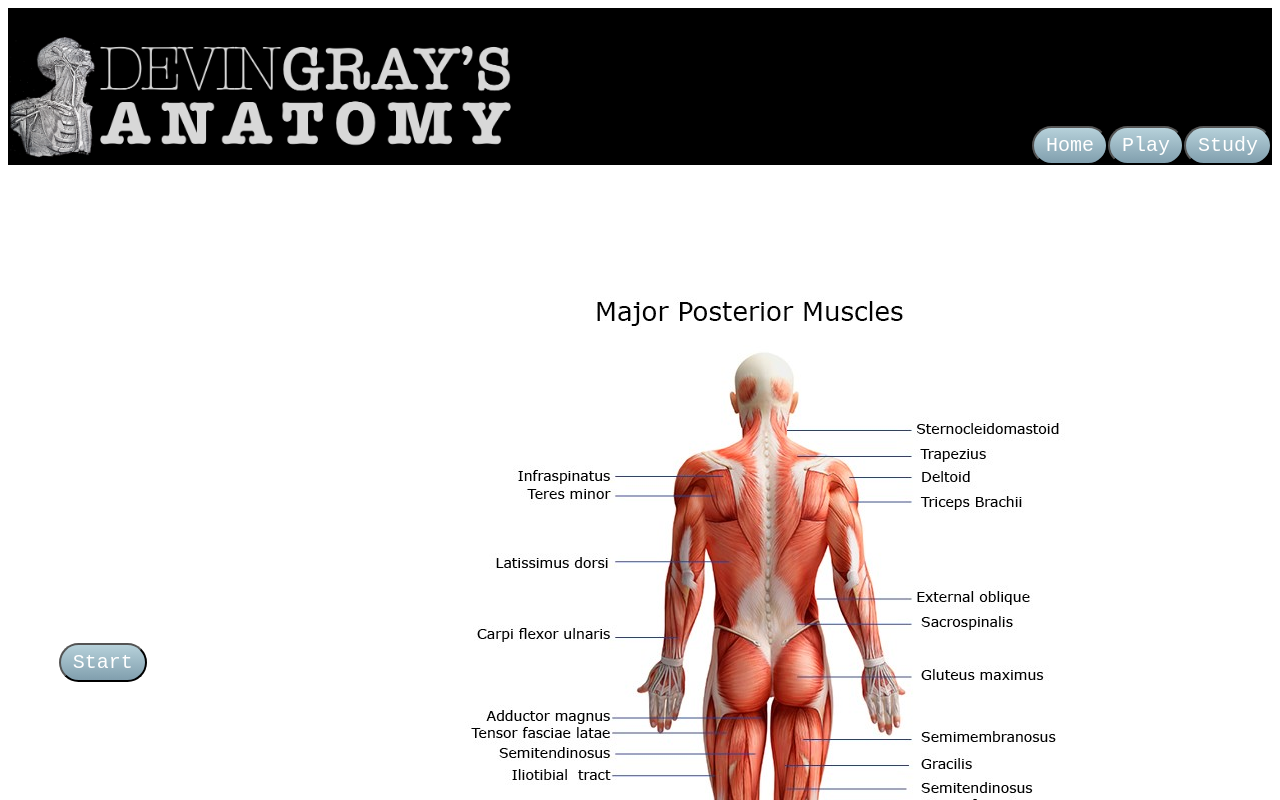
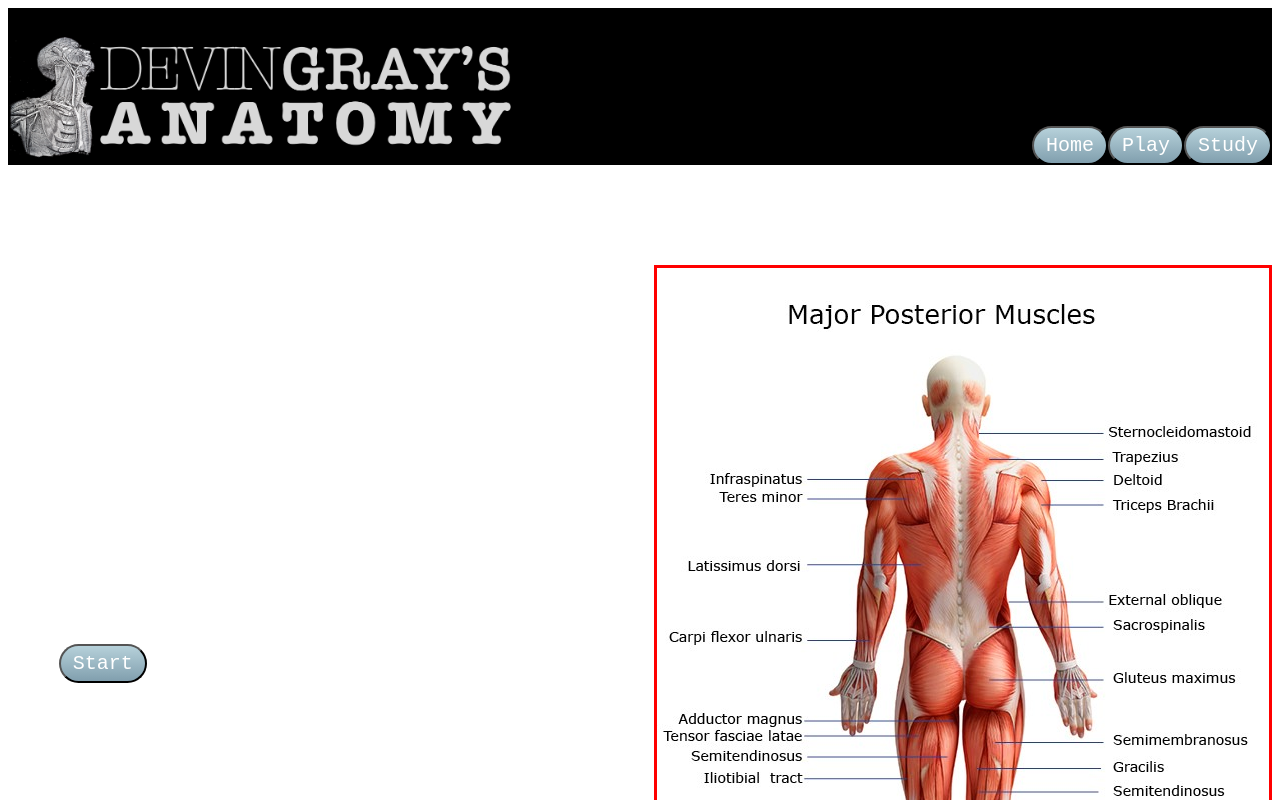
Before and after one commit to DevinTheGray/graysanatomy, a React (Create React App) app: page /studyback in a window 1280 px wide. Shown: the top 800 px of the page. Built offline with nearby package versions, Linux system fonts and the light colour scheme.

Commit message:
working on study page

```diff
--- a/src/App.css
+++ b/src/App.css
@@ -155,17 +155,7 @@
 
 }
 
-/*.shadow {
 
-}
-
-.shadow:hover {
-  border: 1px solid;
-  box-shadow: inset 0 0 20px rgba(255, 255, 255, .5), 0 0 20px rgba(255, 255, 255, .2);
-  outline-color: rgba(255, 255, 255, 0);
-  outline-offset: 15px;
-  text-shadow: 1px 1px 2px #427388;
-}*/
 
 .study {
   display: flex;
@@ -206,17 +196,27 @@
 }
 
 .muscle-study{
-  margin-right: 15em ;
+  border: solid;
+  border-color: red;
+  display: flex;
+  flex-wrap: wrap;
+  justify-content: space-between;
 }
-
+.Studybutton{
+  border: solid;
+  border-color: green;
+}
+.picture{
+  border: solid;
+  border-color: blue;
+  margin-right: 30px;
+}
 .count-down {
   display: flex;
   flex-wrap: wrap;
+}
 
 
-
-
-}
 
 .leggo {
   background: #819FAE;
--- a/src/components/StudyFront.js
+++ b/src/components/StudyFront.js
@@ -6,6 +6,7 @@
   Route,
   Link
 } from 'react-router-dom'
+
 
 
 const MAP = {
@@ -120,18 +121,21 @@
 
 
 
-      <div className='study'>
-        <div className='button'>
+
+        <div className='Studybutton'>
         <Link to='/playfront'><button className='leggo'> Start</button></Link>
         </div>
         <div className='muscle-study'>
+          <div className='picture'>
+          <ImageMapper ref="canvas" src={require('../assets/front.jpg')} map={MAP} onImageClick={this.onImageClick, this.checkId} onClick={this.onClick} onMouseEnter={this.onMouseEnter} />
+        </div>
           <img src={require('../assets/labelfront.jpg')} />
 
           {/* <ImageMapper ref="canvas" src={require('../assets/studyback.jpg')} map={MAP} onMouseEnter={this.onMouseEnter} /> */}
 
         </div>
 
-      </div>
+
 
 
       </div>
```
